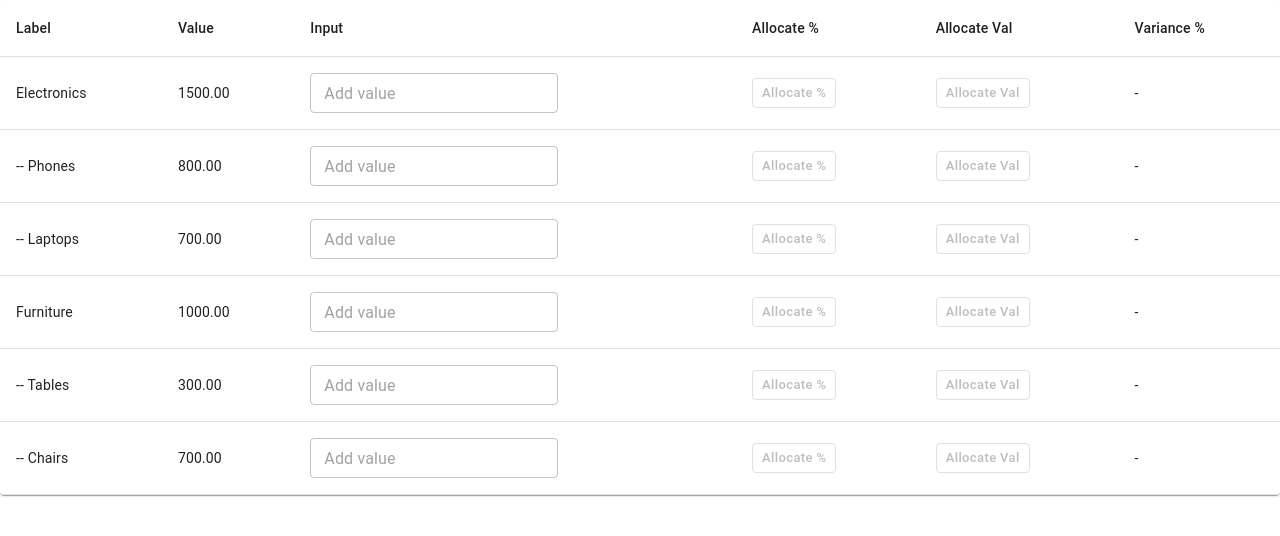
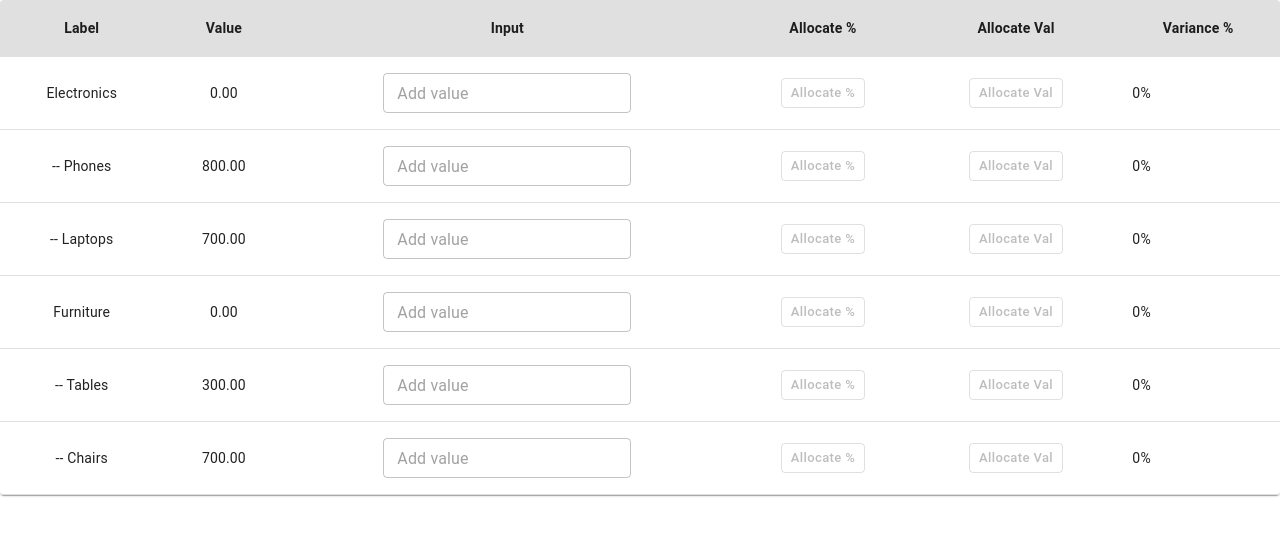
Before and after one commit to Dinesh0098/Lumel-Assesment, a React (Create React App) app: page / in a window 1280 px wide. Shown: the top 536 px of the page. Built offline with nearby package versions, Linux system fonts and the light colour scheme.

Commit message:
Code cleaning.

```diff
--- a/src/App.js
+++ b/src/App.js
@@ -1,53 +1,11 @@
 import DataTable from "./components/Table";
-
-const data = {
-  rows: [
-    {
-      id: "electronics",
-      label: "Electronics",
-      value: 0,
-      children: [
-        {
-          id: "phones",
-          label: "Phones",
-          value: 800,
-        },
-        {
-          id: "laptops",
-          label: "Laptops",
-          value: 700,
-        },
-      ],
-    },
-    {
-      id: "furniture",
-      label: "Furniture",
-      value: 0,
-      children: [
-        {
-          id: "tables",
-          label: "Tables",
-          value: 300,
-        },
-        {
-          id: "chairs",
-          label: "Chairs",
-          value: 700,
-        },
-      ],
-    },
-  ],
-};
-
-data.rows.forEach((row) => {
-  row.value = row.children.reduce((sum, child) => sum + child.value, 0);
-});
+import { ROWS } from "./const";
 
 function App() {
   return (
     <div className="App">
       <header className="App-header">
-        <DataTable data={data.rows} />
+        <DataTable data={ROWS} />
       </header>
     </div>
   );
--- /dev/null
+++ b/src/components/HeaderCell/index.js
@@ -0,0 +1,16 @@
+import { TableCell } from "@mui/material";
+
+// Define the HeaderCell component with styling
+export default function HeaderCell({ title }) {
+  return (
+    <TableCell
+      sx={{
+        fontWeight: "bold",
+        backgroundColor: "#e0e0e0",
+        textAlign: "center",
+      }}
+    >
+      {title}
+    </TableCell>
+  );
+}
--- a/src/components/Table/TableRow/index.js
+++ b/src/components/Table/TableRow/index.js
@@ -1,71 +1,62 @@
-import { Button, TableCell, TableRow, TextField } from "@mui/material";
-import { useState } from "react";
+import { TableCell, TableRow, TextField } from "@mui/material";
+import { useState, useMemo } from "react";
 import CustomButton from "../../Button";
 
 const ADD_VALUE_ACTION = "addValue";
 
 export default function CustomTableRow({ row, mutateParent }) {
   const [currentRowData, setCurrentRowData] = useState({ ...row });
-  const [inputValue, setInputValue] = useState();
+  const [inputValue, setInputValue] = useState("");
 
-  const { label, value, children, gain } = currentRowData;
-  const rowChildren = children;
+  // Destructure properties from currentRowData using useMemo for memoization
+  const { label, value, children, gain } = useMemo(
+    () => currentRowData,
+    [currentRowData]
+  );
 
   const onInputValueChange = (event) => {
-    const value = event.target.value;
-
-    // Remove non-numeric characters, spaces, and ensure no leading zeros
-    const sanitizedValue = value.replace(/[^0-9]/g, "").replace(/^0+/, "");
-
-    // Set the sanitized value.
-    setInputValue(sanitizedValue ?? 0);
+    // Remove non-numeric characters and leading zeros
+    const sanitizedValue = event.target.value
+      .replace(/[^0-9]/g, "")
+      .replace(/^0+/, "");
+    setInputValue(sanitizedValue);
   };
 
+  // Calculate the value change based on action and update the state
   const calculateValueChange = (action) => {
-    let addingValue = 0;
+    const parsedValue = Number(value ?? 0);
+    const parsedInputValue = Number(inputValue ?? 0);
+    let newValue = 0;
 
     if (action === ADD_VALUE_ACTION) {
-      addingValue = Number(value ?? 0) + Number(inputValue);
-      mutateParent?.(value);
+      // Add input value to the current value
+      newValue = parsedValue + parsedInputValue;
+      mutateParent?.(parsedInputValue); // Update parent with the input value
     } else {
-      const percentage = (value * inputValue) / 100;
-      addingValue = Number(value ?? 0) + Number(percentage);
-      mutateParent?.(percentage);
+      // Calculate percentage change
+      const percentage = (parsedValue * parsedInputValue) / 100;
+      newValue = parsedValue + percentage;
+      mutateParent?.(percentage); // Update parent with the percentage value
     }
 
-    const gain = ((addingValue - row.value) / row.value) * 100;
-
-    // Spreading data to remove the object reference
-    setCurrentRowData({
-      ...{
-        ...currentRowData,
-        value: addingValue,
-        gain,
-      },
-    });
+    // Calculate gain and update the current row data
+    const newGain = ((newValue - row.value) / row.value) * 100;
+    setCurrentRowData({ ...currentRowData, value: newValue, gain: newGain });
   };
 
+  // Handle changes from child rows
   const onChildValueChange = (childValue) => {
-    const addingValue = Number(value) + Number(childValue);
-
-    const gain = ((addingValue - row.value) / row.value) * 100;
-
-    // Spreading data to remove the object reference
-    setCurrentRowData({
-      ...{
-        ...currentRowData,
-        value: addingValue,
-        gain,
-      },
-    });
+    const newValue = Number(value) + Number(childValue);
+    const newGain = ((newValue - row.value) / row.value) * 100;
+    setCurrentRowData({ ...currentRowData, value: newValue, gain: newGain });
   };
 
   return (
     <>
       <TableRow>
-        <TableCell>{label}</TableCell>
-        <TableCell>{value?.toFixed(2)}</TableCell>
-        <TableCell>
+        <TableCell align="center">{label}</TableCell>
+        <TableCell align="center">{value?.toFixed(2)}</TableCell>
+        <TableCell align="center">
           <TextField
             size="small"
             placeholder="Add value"
@@ -73,25 +64,26 @@ export default function CustomTableRow({ row, mutateParent }) {
             value={inputValue}
           />
         </TableCell>
-        <TableCell>
+        <TableCell align="center">
           <CustomButton
             onClick={() => calculateValueChange()}
-            title={"Allocate %"}
+            title="Allocate %"
             disabled={!inputValue}
-          ></CustomButton>
+          />
         </TableCell>
-        <TableCell>
+        <TableCell align="center">
           <CustomButton
             onClick={() => calculateValueChange(ADD_VALUE_ACTION)}
-            title={"Allocate Val"}
+            title="Allocate Val"
             disabled={!inputValue}
-          ></CustomButton>
+          />
         </TableCell>
-        <TableCell>{gain?.toFixed(2) ?? "-"}</TableCell>
+        <TableCell>{gain ? `${gain?.toFixed(2)}%` : "0%"}</TableCell>
       </TableRow>
-      {rowChildren?.length
-        ? rowChildren.map((childRow) => (
+      {children?.length
+        ? children.map((childRow) => (
             <CustomTableRow
+              key={childRow.label} // Ensure a unique key for each child row
               row={{ ...childRow, label: `-- ${childRow.label}` }}
               mutateParent={onChildValueChange}
             />
--- a/src/components/Table/index.js
+++ b/src/components/Table/index.js
@@ -1,29 +1,27 @@
-import React from "react";
 import {
+  Paper,
   Table,
   TableBody,
-  TableCell,
   TableContainer,
   TableHead,
-  Paper,
-  TableRow,
+  TableRow
 } from "@mui/material";
+import React from "react";
+import HeaderCell from "../HeaderCell";
 import CustomTableRow from "./TableRow";
 
 const DataTable = ({ data }) => {
-  console.log("data", data);
-
   return (
     <TableContainer component={Paper}>
       <Table>
         <TableHead>
           <TableRow>
-            <TableCell>Label</TableCell>
-            <TableCell>Value</TableCell>
-            <TableCell>Input</TableCell>
-            <TableCell>Allocate %</TableCell>
-            <TableCell>Allocate Val</TableCell>
-            <TableCell>Variance %</TableCell>
+            <HeaderCell title="Label" />
+            <HeaderCell title="Value" />
+            <HeaderCell title="Input" />
+            <HeaderCell title="Allocate %" />
+            <HeaderCell title="Allocate Val" />
+            <HeaderCell title="Variance %" />
           </TableRow>
         </TableHead>
         <TableBody>
--- /dev/null
+++ b/src/const.js
@@ -0,0 +1,36 @@
+export const ROWS = [
+  {
+    id: "electronics",
+    label: "Electronics",
+    value: 0,
+    children: [
+      {
+        id: "phones",
+        label: "Phones",
+        value: 800,
+      },
+      {
+        id: "laptops",
+        label: "Laptops",
+        value: 700,
+      },
+    ],
+  },
+  {
+    id: "furniture",
+    label: "Furniture",
+    value: 0,
+    children: [
+      {
+        id: "tables",
+        label: "Tables",
+        value: 300,
+      },
+      {
+        id: "chairs",
+        label: "Chairs",
+        value: 700,
+      },
+    ],
+  },
+];
```
